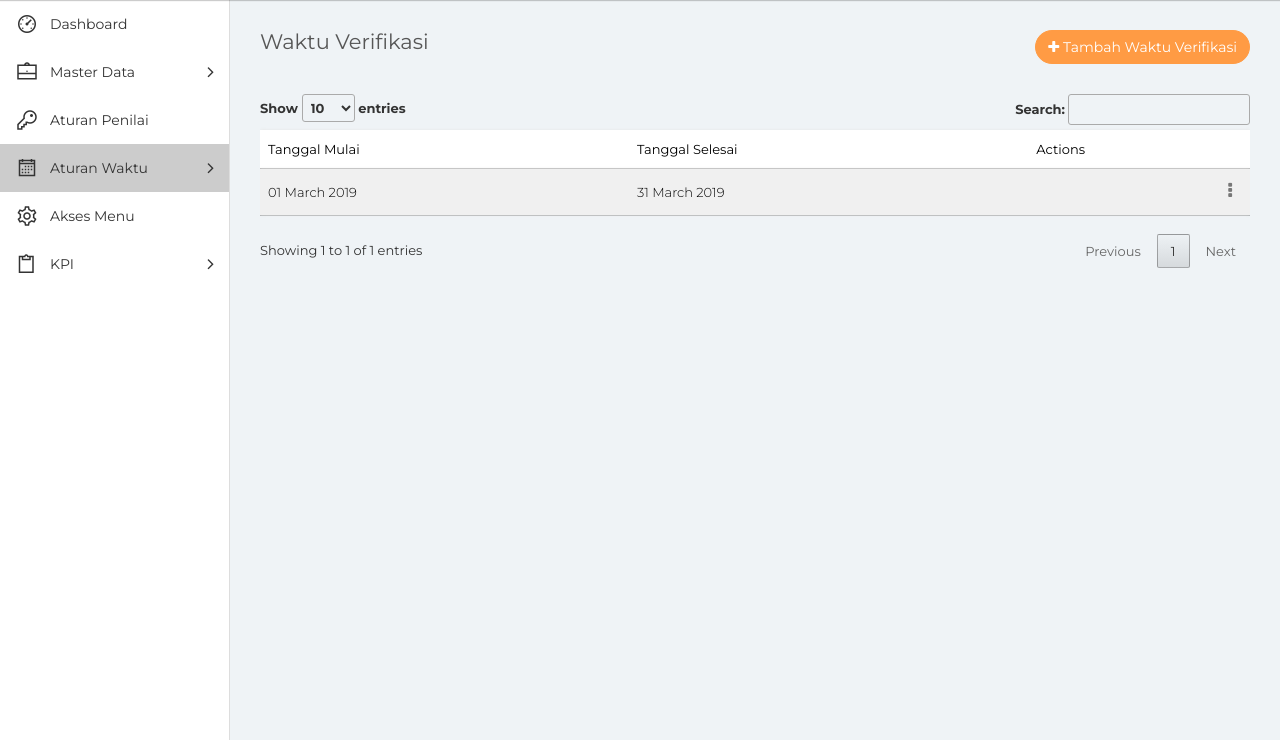
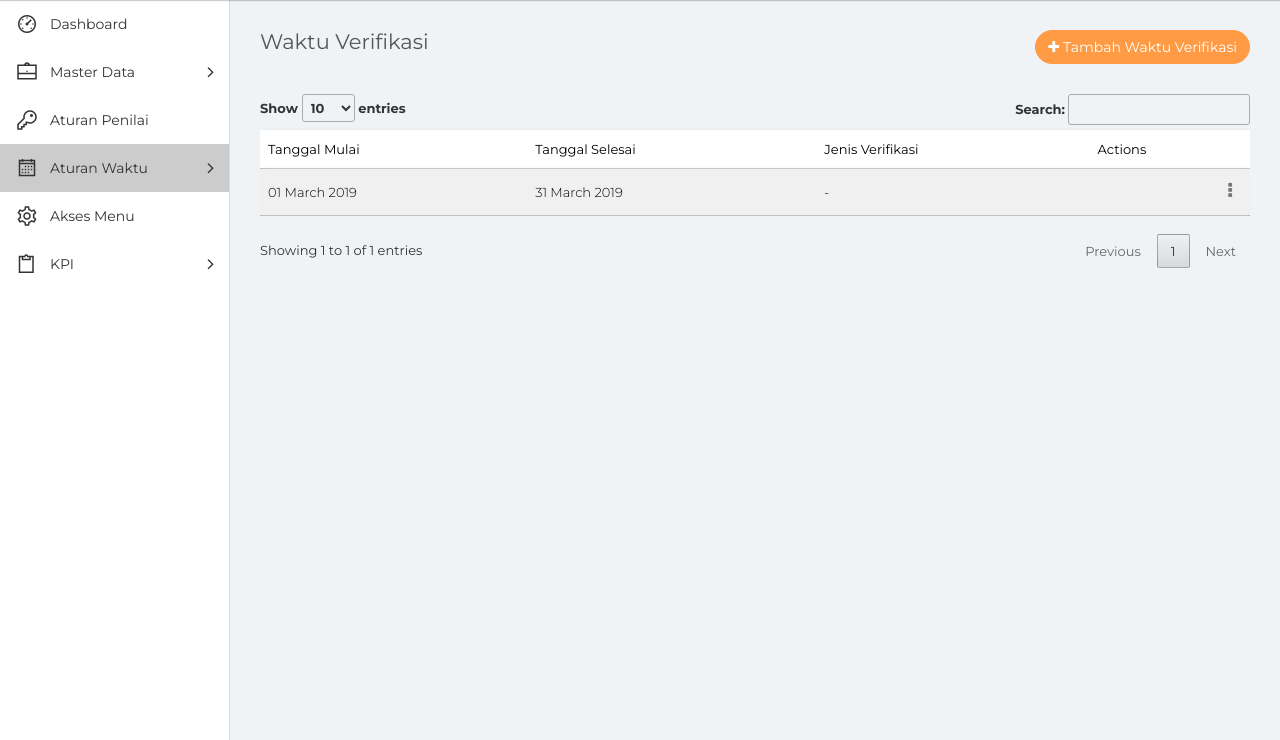
Before and after one commit to niko2296/spk_phapros_final, a PHP site: page /waktu_verifikasi.php in a window 1280 px wide. Shown: the part 60-800 px from the top of the page. Run offline with PHP 8.4, Linux system fonts and the light colour scheme; a user stored in the database is signed in; data comes from the database, SQL or seed files in the repository; data that the repository does not hold is empty; some libraries are stand-ins or nearby versions.

Commit message:
Menambahkan Jenis Verifikasi Pada Menu Waktu Verifikasi

```diff
--- a/conn/database.php
+++ b/conn/database.php
@@ -378,9 +378,9 @@
 				return 2;
 		}
 
-		function input_verifikasi($tanggal1 = null, $tanggal2 = null){
+		function input_verifikasi($tanggal1 = null, $tanggal2 = null, $jenis_verifikasi = null){
 			$tanggal = date('Y-m-d');
-			$query = "INSERT INTO waktu_verifikasi VALUES ('', '$tanggal1', '$tanggal2', '$tanggal')";
+			$query = "INSERT INTO waktu_verifikasi VALUES ('', '$tanggal1', '$tanggal2', '$jenis_verifikasi', '$tanggal')";
 			$input = $this->connection->prepare($query);
 			if($input->execute())
 				return 1;
@@ -575,9 +575,9 @@
 				return 2;
 		}
 
-		function edit_verifikasi($id = null, $tanggal1 = null, $tanggal2 = null)
+		function edit_verifikasi($id = null, $tanggal1 = null, $tanggal2 = null, $jenis_verifikasi = null)
 		{
-			$query = "UPDATE waktu_verifikasi SET tanggal_awal_verifikasi = '$tanggal1', tanggal_akhir_verifikasi = '$tanggal2' WHERE id_waktu_verifikasi = '$id'";
+			$query = "UPDATE waktu_verifikasi SET tanggal_awal_verifikasi = '$tanggal1', tanggal_akhir_verifikasi = '$tanggal2', jenis_verifikasi = '$jenis_verifikasi' WHERE id_waktu_verifikasi = '$id'";
 			$edit = $this->connection->prepare($query);
 			if($edit->execute())
 				header("location:waktu_verifikasi.php");
--- a/data_kpi_verifikasi.php
+++ b/data_kpi_verifikasi.php
@@ -190,7 +190,7 @@
                                 foreach($db->tampil_waktu_verifikasi() as $tampil)
                                 {
                                     $sekarang = date('Y-m-d');
-                                    if($sekarang >= $tampil['tanggal_awal_verifikasi'] AND $sekarang <= $tampil['tanggal_akhir_verifikasi'])
+                                    if($sekarang >= $tampil['tanggal_awal_verifikasi'] AND $sekarang <= $tampil['tanggal_akhir_verifikasi'] AND $tampil['jenis_verifikasi'] == 1)
                                         $b1 = 1;
                                 }
 
--- a/detail_kpi.php
+++ b/detail_kpi.php
@@ -200,7 +200,7 @@
                                 foreach($db->tampil_waktu_verifikasi() as $tampil)
                                 {
                                     $sekarang = date('Y-m-d');
-                                    if($sekarang >= $tampil['tanggal_awal_verifikasi'] AND $sekarang <= $tampil['tanggal_akhir_verifikasi'])
+                                    if($sekarang >= $tampil['tanggal_awal_verifikasi'] AND $sekarang <= $tampil['tanggal_akhir_verifikasi'] AND $tampil['jenis_verifikasi'] == 1)
                                         $b1 = 1;
                                 }
 
--- a/waktu_verifikasi.php
+++ b/waktu_verifikasi.php
@@ -187,7 +187,8 @@
                                 $tanggal1 = $a1[2].'-'.$a1[1].'-'.$a1[0];
                                 $a2 = explode('/', $_POST['tanggal_akhir_verifikasi']);
                                 $tanggal2 = $a2[2].'-'.$a2[1].'-'.$a2[0];
-                                $eksekusi = $db->input_verifikasi($tanggal1, $tanggal2);
+                                $jenis_verifikasi = $_POST['jenis_verifikasi'];
+                                $eksekusi = $db->input_verifikasi($tanggal1, $tanggal2, $jenis_verifikasi);
                                 if($eksekusi == 2)
                                 {
                                     echo '<div class="alert alert-danger">Data Gagal Disimpan</div>';
@@ -202,7 +203,8 @@
                                 $tanggal1 = $a1[2].'-'.$a1[1].'-'.$a1[0];
                                 $a2 = explode('/', $_POST['tanggal_akhir_verifikasi_edit']);
                                 $tanggal2 = $a2[2].'-'.$a2[1].'-'.$a2[0];
-                                $eksekusi = $db->edit_verifikasi($_POST['id_waktu_edit'], $tanggal1, $tanggal2);
+                                $jenis_verifikasi_edit = $_POST['jenis_verifikasi_edit'];
+                                $eksekusi = $db->edit_verifikasi($_POST['id_waktu_edit'], $tanggal1, $tanggal2, $jenis_verifikasi_edit);
                                 if($eksekusi == 2 || $eksekusi == 3)
                                 {
                                     echo '<div class="alert alert-danger">Data Gagal Disimpan</div>';
@@ -225,6 +227,7 @@
 										<tr>
 											<th>Tanggal Mulai</th>
                                             <th>Tanggal Selesai</th>
+                                            <th>Jenis Verifikasi</th>
 											<th class="text-right">Actions</th>
 										</tr>
 									</thead>
@@ -239,6 +242,14 @@
                                             <tr>
                                                 <td><?php echo date('d F Y', strtotime($data['tanggal_awal_verifikasi'])); ?></td>
                                                 <td><?php echo date('d F Y', strtotime($data['tanggal_akhir_verifikasi'])); ?></td>
+                                                <td><?php
+                                                    if($data['jenis_verifikasi'] == 1)
+                                                        echo 'Verifikasi Pengajuan KPI';
+                                                    else if($data['jenis_verifikasi'] == 2)
+                                                        echo 'Verifikasi Realisasi KPI';
+                                                    else
+                                                        echo '-';
+                                                ?></td>
                                                 <td class="text-right">
                                                     <div class="dropdown">
                                                         <a href="#" class="action-icon dropdown-toggle" data-toggle="dropdown" aria-expanded="false"><i class="fa fa-ellipsis-v"></i></a>
@@ -272,6 +283,18 @@
                                                                         <div class="form-group">
                                                                             <label>Tanggal Akhir Input</label>
                                                                             <div class="cal-icon"><input class="form-control datetimepicker" type="text" name="tanggal_akhir_verifikasi_edit" id="tanggal_akhir_verifikasi_edit" value="<?php echo date('d/m/Y', strtotime($data['tanggal_akhir_verifikasi'])); ?>"></div>
+                                                                        </div>
+                                                                    </div>
+                                                                </div>
+                                                                <div class="row">
+                                                                    <div class="col-md-6">
+                                                                        <div class="form-group">
+                                                                            <label>Jenis Verifikasi</label>
+                                                                            <select name="jenis_verifikasi_edit" id="jenis_verifikasi_edit" class="form-control">
+                                                                                <option value="">Pilih Jenis Verifikasi</option>
+                                                                                <option value="1" <?php echo ($data['jenis_verifikasi'] == 1)?'selected="selected"':''; ?>>Verifikasi Pengajuan KPI</option>
+                                                                                <option value="2" <?php echo ($data['jenis_verifikasi'] == 2)?'selected="selected"':''; ?>>Verifikasi Realisasi KPI</option>
+                                                                            </select>
                                                                         </div>
                                                                     </div>
                                                                 </div>
@@ -335,6 +358,18 @@
 										<div class="form-group">
 											<label>Tanggal Akhir Input</label>
                                             <div class="cal-icon"><input class="form-control datetimepicker cek" type="text" name="tanggal_akhir_verifikasi" id="tanggal_akhir_verifikasi" placeholder="dd/mm/yyyy"></div>
+										</div>
+									</div>
+								</div>
+								<div class="row">
+									<div class="col-md-6">
+										<div class="form-group">
+											<label>Jenis Verifikasi</label>
+											<select name="jenis_verifikasi" id="jenis_verifikasi" class="form-control">
+                                                <option value="">Pilih Jenis Verifikasi</option>
+                                                <option value="1">Verifikasi Pengajuan KPI</option>
+                                                <option value="2">Verifikasi Realisasi KPI</option>
+                                            </select>
 										</div>
 									</div>
 								</div>
```
